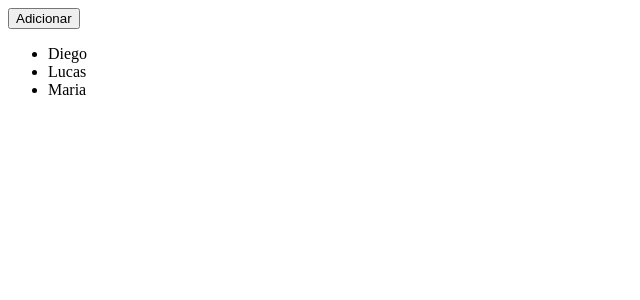
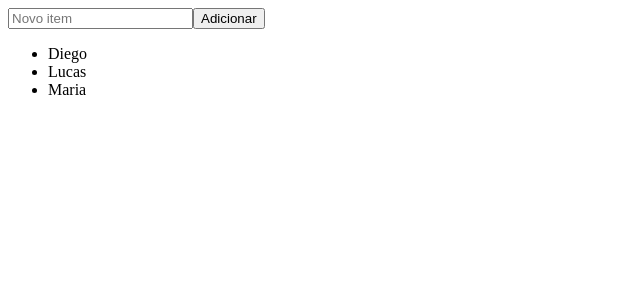
Before and after one commit to N0N4T0/exploring-jest, a React (Vite) app in the folder react-unit-testing/: page / in a window 1280 px wide. Shown: the top 300 px of the page, without its empty margins (0-640 px from the left). Built offline with nearby package versions, Linux system fonts and the light colour scheme.

Commit message:
fix(): change to async because userEvent returns a promise

```diff
--- a/react-unit-testing/src/App.tsx
+++ b/react-unit-testing/src/App.tsx
@@ -1,6 +1,7 @@
 import { useState } from "react"
 
 function App() {
+  const [newItem, setNewItem] = useState('')
   const [list, setList] = useState(['Diego', 'Lucas', 'Maria'])
 
   function addToList(){
@@ -9,11 +10,12 @@ function App() {
 
   return (
     <>
-    <button onClick={addToList}>Adicionar</button>
+      <input value={newItem} placeholder="Novo item" onChange={e => setNewItem(e.target.value)}/>
+      <button onClick={addToList}>Adicionar</button>
 
-    <ul>
-      {list.map(item => <li key={item}>{item}</li>)}
-    </ul>
+      <ul>
+        {list.map(item => <li key={item}>{item}</li>)}
+      </ul>
     </>
   )
 }
```
Also changed, not shown: 1 other file (tests, documents, lock files or other folders).
